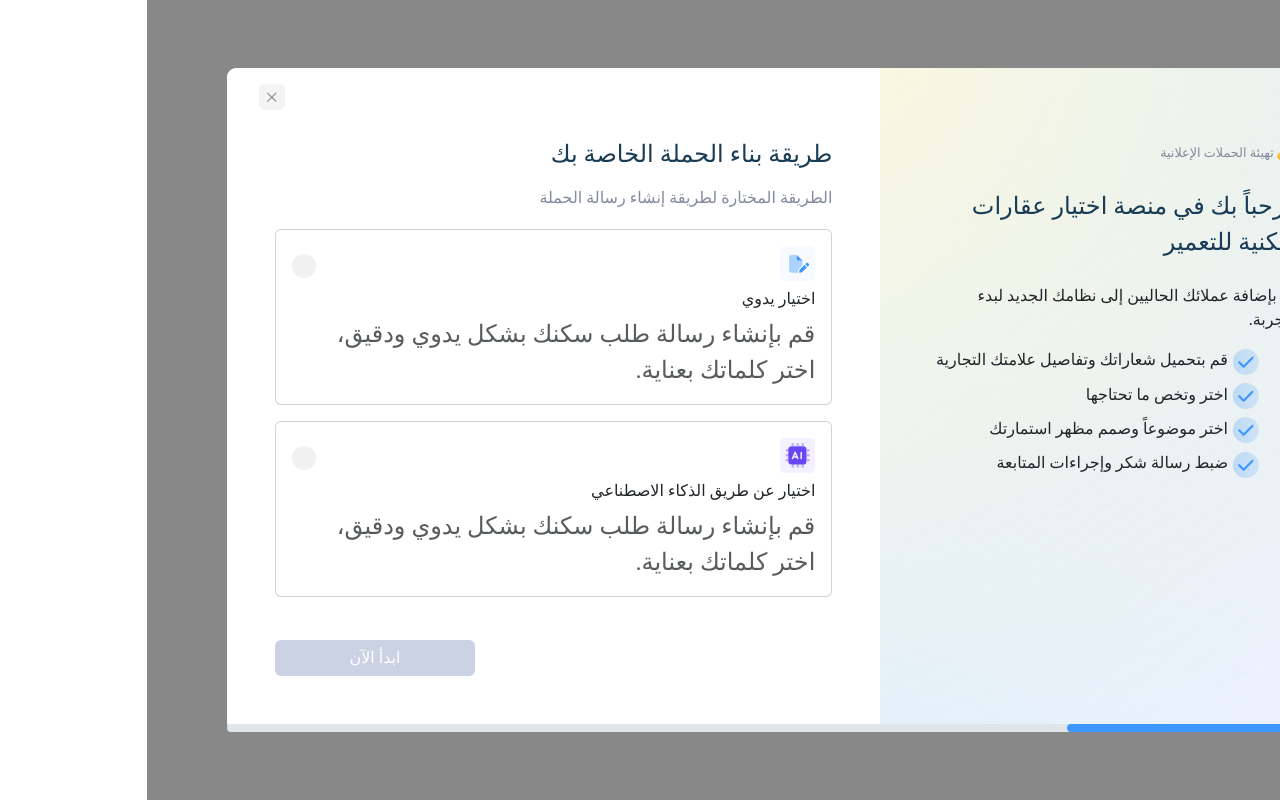
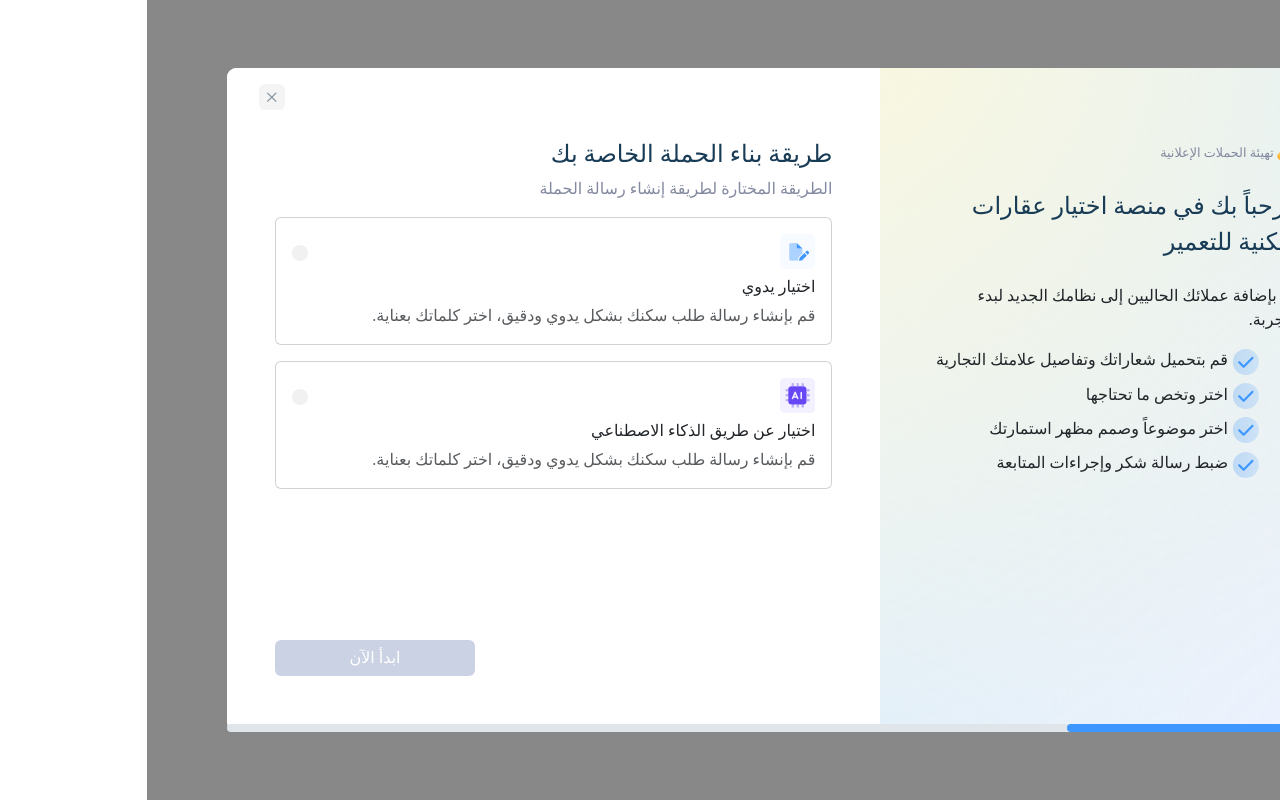
Before and after one commit to mo2men-5aled/dream-house-review, an Angular app: page / in a window 1280 px wide. Built offline with nearby package versions, Linux system fonts and the light colour scheme; a web font is replaced by a local one.

Commit message:
padding issue fixed

```diff
--- a/src/app/components/pre-step/pre-step.component.css
+++ b/src/app/components/pre-step/pre-step.component.css
@@ -53,9 +53,6 @@
   margin: 1.5rem 0;
 }
 
-.left-section-header {
-  padding-top: 1.5rem;
-}
 .left-section-sub-header {
   font-size: 1rem;
   font-weight: 400;
--- a/src/app/components/pre-step/pre-step.component.html
+++ b/src/app/components/pre-step/pre-step.component.html
@@ -37,7 +37,7 @@
   </div>
   <!-- Left Side (Steps) -->
   <div class="col-md-6 col-lg-7 left-section">
-    <div class="left-section-header">
+    <div class="mt-4">
       <h5 class="right-section-header">طريقة بناء الحملة الخاصة بك</h5>
       <span class="left-section-sub-header"
         >الطريقة المختارة لطريقة إنشاء رسالة الحملة</span
```
